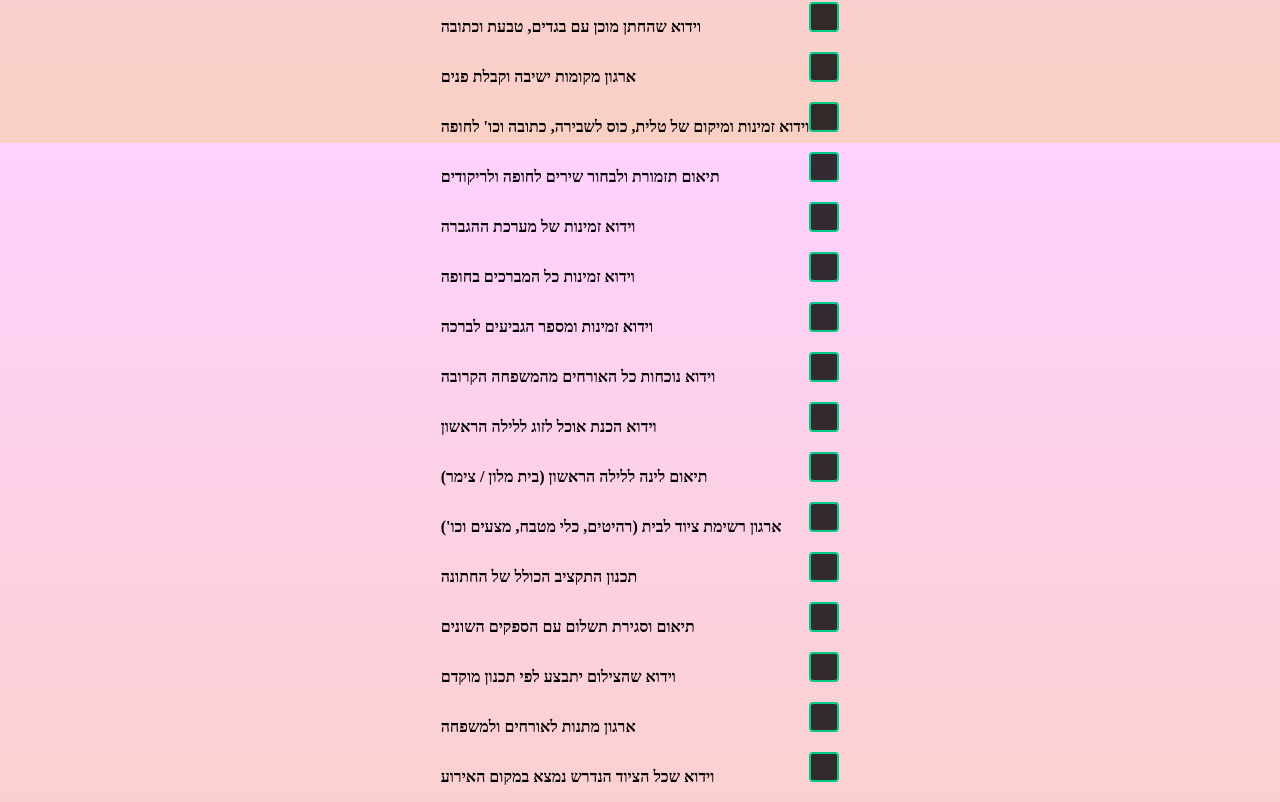
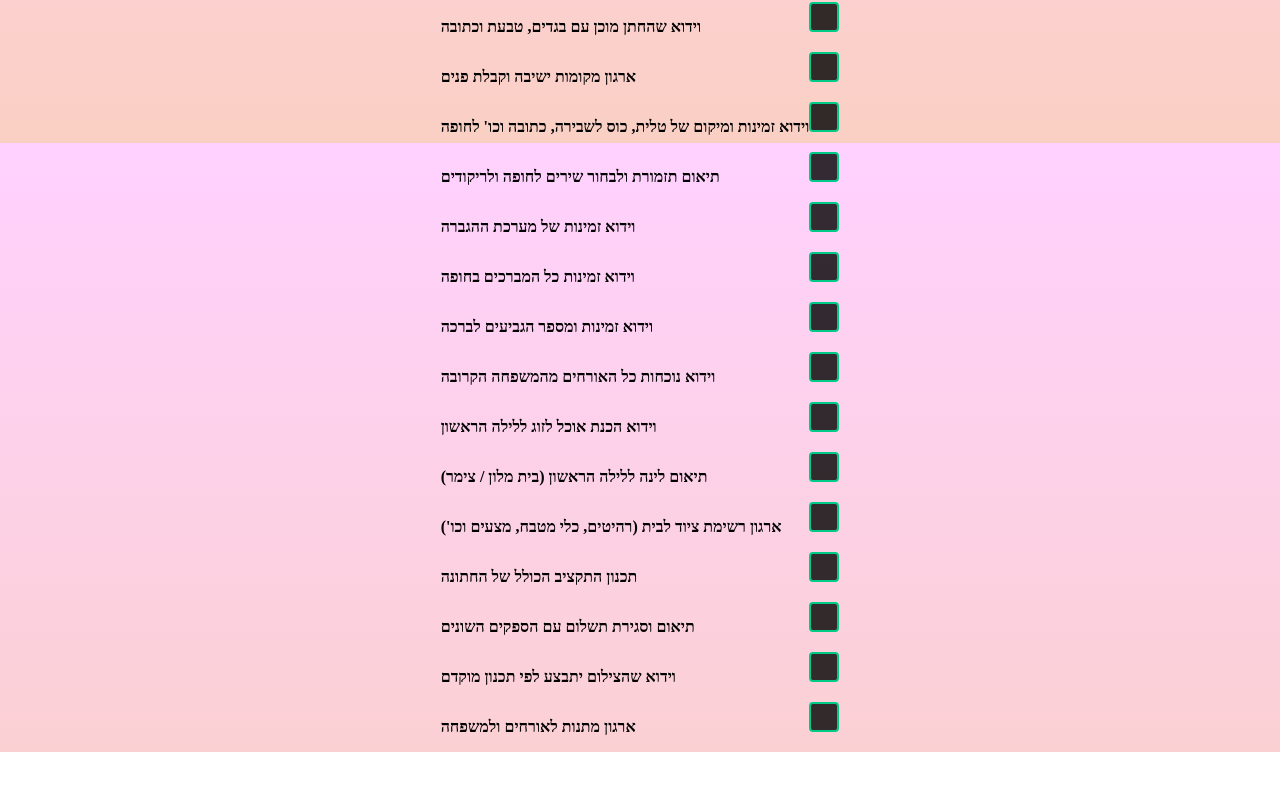
Before and after one commit to urielbang/weddingList, a React (Vite) app: page / in a window 1280 px wide. Shown: the part 1497-2299 px from the top of the page. After the commit the page ends 2249 px from the top, so only its background shows below. Built offline with nearby package versions, Linux system fonts and the light colour scheme; a web font is replaced by a local one.

Commit message:
minus order

```diff
--- a/src/App.jsx
+++ b/src/App.jsx
@@ -53,7 +53,7 @@ function App() {
     { task: "תיאום וסגירת תשלום עם הספקים השונים", completed: false },
     { task: "וידוא שהצילום יתבצע לפי תכנון מוקדם", completed: false },
     { task: "ארגון מתנות לאורחים ולמשפחה", completed: false },
-    { task: "וידוא שכל הציוד הנדרש נמצא במקום האירוע", completed: false },
+    // { task: "וידוא שכל הציוד הנדרש נמצא במקום האירוע", completed: false },
   ];
 
   const handleClick = (index) => {
```
